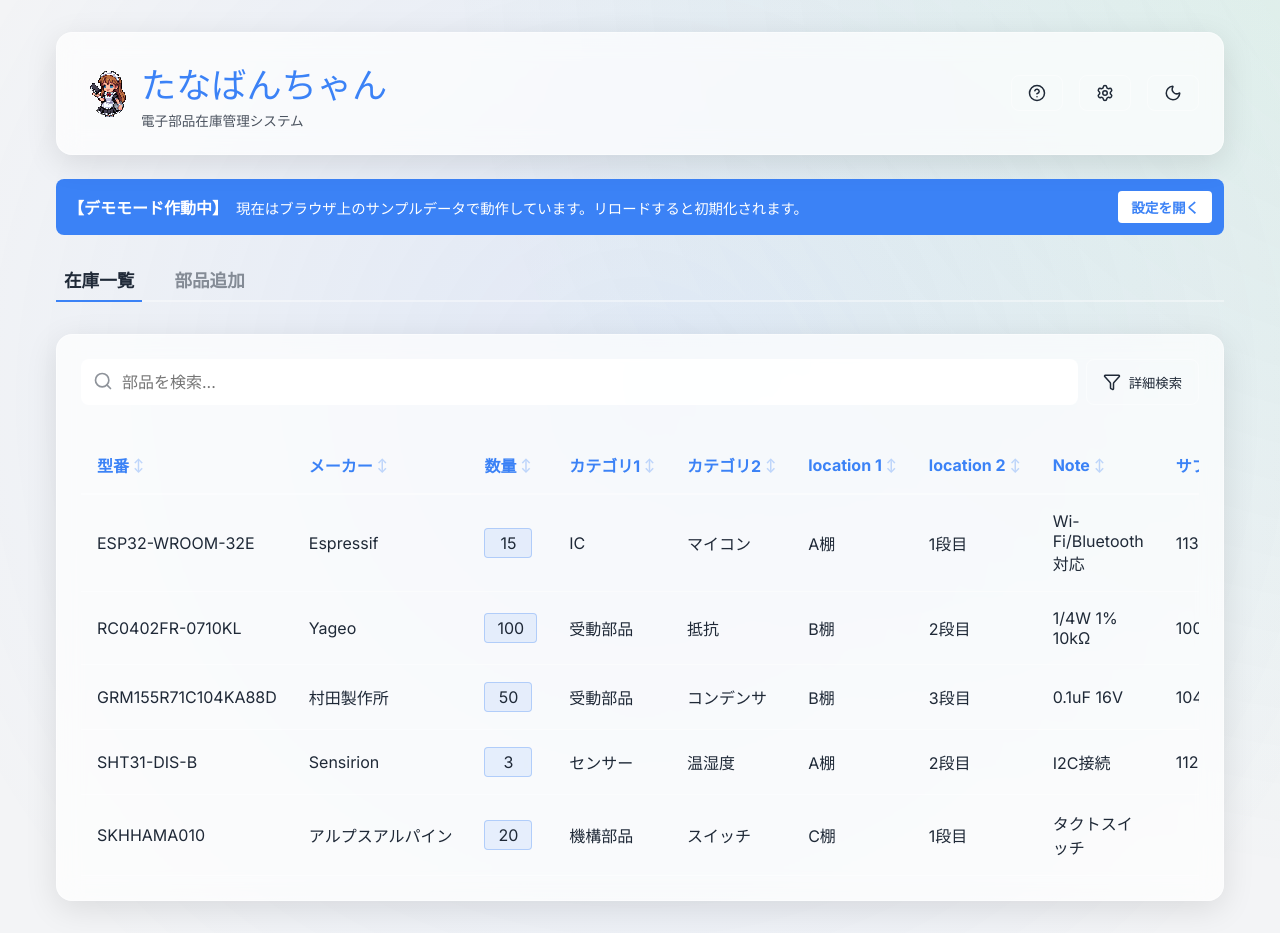
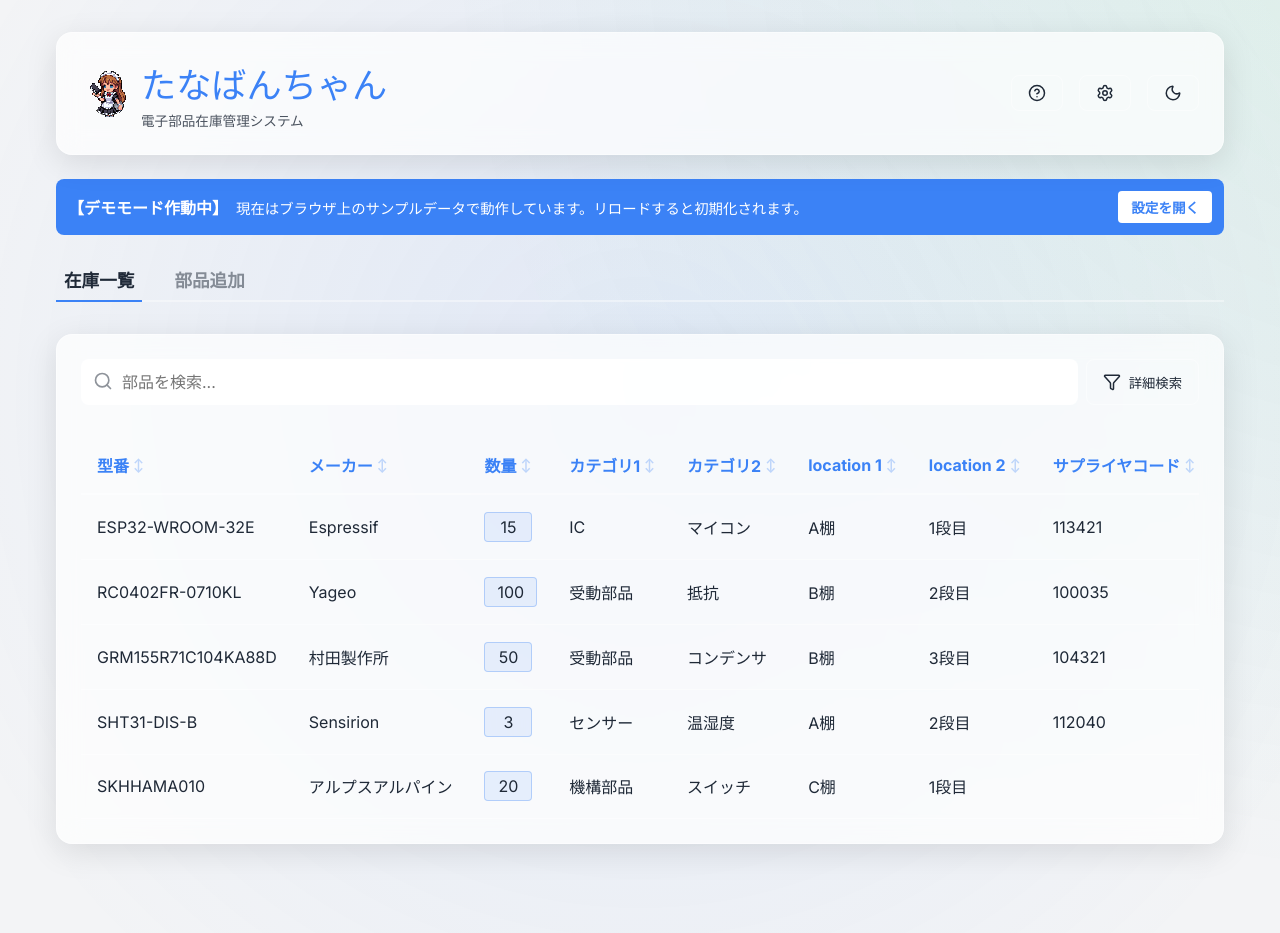
Before and after one commit to jp7dki/PartInventrySystem, a React (Vite) app: page / in a window 1280 px wide. After the commit the page ends 876 px from the top, so only its background shows below. Built offline with nearby package versions, Linux system fonts and the light colour scheme; a web font is replaced by a local one.

Commit message:
feat: Hide Note column by default

```diff
--- a/src/App.jsx
+++ b/src/App.jsx
@@ -36,7 +36,7 @@ function App() {
     { id: 'カテゴリ2', visible: true },
     { id: 'location 1', visible: true },
     { id: 'location 2', visible: true },
-    { id: 'Note', visible: true },
+    { id: 'Note', visible: false },
     { id: 'サプライヤコード', visible: true },
     { id: 'サプライヤ', visible: true },
     { id: 'データシート', visible: true },
```
